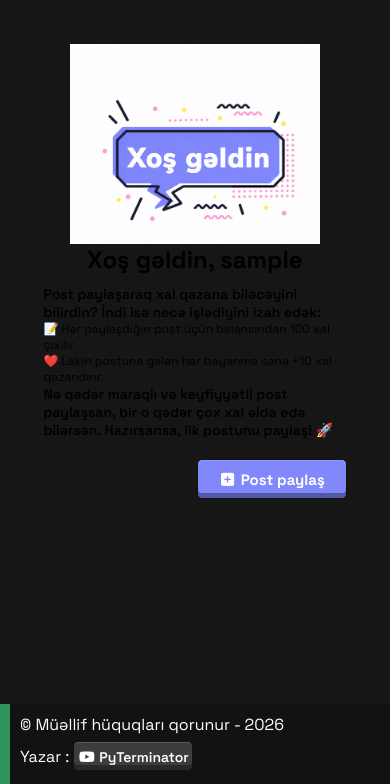
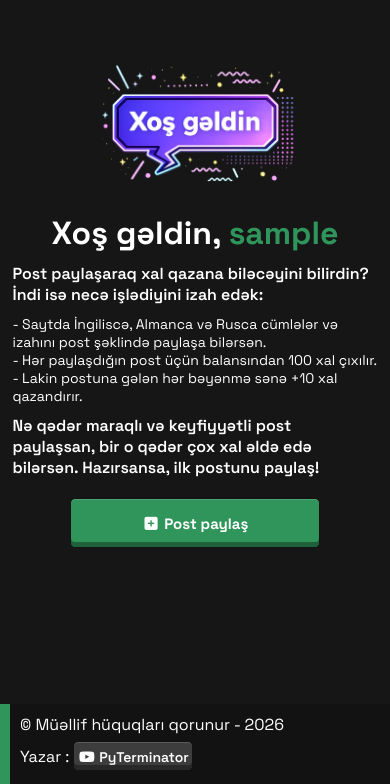
Before and after one commit to pyterminator/LCorner, a Django app: page /dashboard/ in a window 390 px wide. Shown: the part 60-844 px from the top of the page. Run offline with Django 5.2, Linux system fonts and the light colour scheme; the visitor is signed in with stand-in values (Sample User, id 1); data comes from the database, SQL or seed files in the repository; data that the repository does not hold is empty; style sheets or scripts are compiled from the project's sources; some libraries are stand-ins or nearby versions.

Commit message:
Day-13 4

```diff
--- a/dashboard/views.py
+++ b/dashboard/views.py
@@ -4,22 +4,17 @@ from django.contrib.auth.decorators import login_required
 from post.models import Post
 from member.models import Account
 
-from datetime import date
-
-START_DATE = date(2026, 5, 7)
 
 # Butun userlər girə bilər
 @login_required
 def Dashboard(request):
-    today = date.today()
-    days = (today - START_DATE).days + 1
+
 
     posts = Post.objects.filter(approved=True).filter(is_public=True).all().order_by('-id')
     my_account = Account.objects.filter(user=request.user).first()
 
 
     data = {
-        "days": days,
         "has_post": Post.objects.filter(author=my_account).first(),
         "posts": posts
     }
--- a/static/css/dashboard-style.min.css
+++ /dev/null
@@ -1 +0,0 @@
-/*# sourceMappingURL=dashboard-style.min.css.map */
--- a/static/scripts/custom.js
+++ b/static/scripts/custom.js
@@ -10,7 +10,7 @@ function openDropdownMenu(btn) {
 
 function openSelect(header) {
     const my_select = header.closest(".select")
-    if (!my_select.classList.contains('disabled')){
+    if (!my_select.classList.contains('disabled')) {
         my_select.classList.toggle("opened")
     }
 }
@@ -28,19 +28,19 @@ function showSelectValue(inp) {
     openSelect(inp.parentElement.querySelector(".header"))
 }
 
-function openPriceSelect(inp){
+function openPriceSelect(inp) {
     const price = inp.parentElement.parentElement.nextElementSibling
-    if (inp.getAttribute('value')==1){
+    if (inp.getAttribute('value') == 1) {
         price.classList.remove("disabled")
-    } else if (inp.getAttribute('value')==0) {
+    } else if (inp.getAttribute('value') == 0) {
         price.classList.add("disabled")
     }
 }
 
 
-function showPassword(i){
+function showPassword(i) {
     const password_input = i.parentElement.nextElementSibling
-    if (password_input.getAttribute("type") == "password"){
+    if (password_input.getAttribute("type") == "password") {
         password_input.type = "text"
         password_input.placeholder = "Ş i f r ə n i z"
         i.className = "fa-solid fa-eye-slash"
@@ -52,29 +52,29 @@ function showPassword(i){
 }
 
 
-function validateUsername(inp){
+function validateUsername(inp) {
     const alert_box = inp.nextElementSibling
     const username = inp.value
 
-    if(username == ""){
+    if (username == "") {
         alert_box.innerText = "İstifadəçi adı boş ola bilməz!"
-    } else if (username.length <= 2){
+    } else if (username.length <= 2) {
         alert_box.innerText = "İstifadəçi adı minimum 3 simvoldan ibarət olmalıdır!"
-    } else if (!/^[a-z]+$/.test(username)){
+    } else if (!/^[a-z]+$/.test(username)) {
         alert_box.innerText = "İstifadəçi adında yalnız ingiliscə kiçik hərflər ola bilər!"
     } else {
         alert_box.innerText = ""
     }
 }
 
-function validatePassword(inp){
+function validatePassword(inp) {
     const alert_box = inp.nextElementSibling
     const password = inp.value
     const repassword = inp.parentElement.querySelector("input[name=repassword]")
 
-    if(password == ""){
+    if (password == "") {
         alert_box.innerText = "Şifrənizi daxil edin!"
-    } else if (password.length <= 7){
+    } else if (password.length <= 7) {
         alert_box.innerText = "Şifrə minimum 8 simvoldan ibarət olmalıdır"
     } else {
         alert_box.innerText = ""
@@ -85,10 +85,10 @@ function validatePassword(inp){
 }
 
 
-function validateEmail(inp){
+function validateEmail(inp) {
     const alert_box = inp.nextElementSibling
     const EMAIL_PATTERN = /^[A-Za-z0-9](?:[A-Za-z0-9._-]{1,}[A-Za-z0-9])?@[A-Za-z0-9](?:[A-Za-z0-9-]{0,}[A-Za-z0-9])?(?:\.[A-Za-z]{2,})+$/;
-    if(!EMAIL_PATTERN.test(inp.value)){
+    if (!EMAIL_PATTERN.test(inp.value)) {
         alert_box.innerText = "E-mail doğru formatda deyil!"
     } else {
         alert_box.innerText = ""
@@ -96,14 +96,14 @@ function validateEmail(inp){
 }
 
 
-function validateRePassword(inp){
+function validateRePassword(inp) {
     const password = inp.parentElement.querySelector("input[name=password]").value
     const repassword = inp.value
     const alert_box = inp.nextElementSibling
 
 
 
-    if (password != repassword){
+    if (password != repassword) {
         alert_box.innerText = "Şifrələr eyni deyil!"
     } else {
         alert_box.innerText = ""
@@ -111,13 +111,13 @@ function validateRePassword(inp){
 }
 
 
-function ToggleSidebarMenu(span){
+function ToggleSidebarMenu(span) {
     const sidebar = document.querySelector("#root > div:nth-child(1)")
     const blank = document.querySelector("#root > div:nth-child(2)")
 
 
 
-    if (span.dataset.val == "1"){
+    if (span.dataset.val == "1") {
         sidebar.style.display = "none"
         sidebar.style.left = "0"
         blank.style.width = "100%";
@@ -132,11 +132,11 @@ function ToggleSidebarMenu(span){
     }
 }
 
-function closeModal(btn){
+function closeModal(btn) {
     btn.parentElement.parentElement.parentElement.style.display = "none"
 }
 
-function deleteAndCloseModal(btn){
+function deleteAndCloseModal(btn) {
     const delete_url = btn.closest(".main-modal").dataset.url
     window.location.href = delete_url
 }
@@ -152,7 +152,7 @@ function openModal(event) {
     modal.dataset.url = event.currentTarget.getAttribute("href")
 }
 
-function MobileToggleSidebarMenu(btn){
+function MobileToggleSidebarMenu(btn) {
     const sidebar = document.querySelector("#root > div:nth-child(1)")
     const blank = document.querySelector("#root > div:nth-child(2)")
 
@@ -161,12 +161,21 @@ function MobileToggleSidebarMenu(btn){
     sidebar.querySelector(".carpet").style.right = "0"
 }
 
-function CloseMobileSidebar(btn){
+function CloseMobileSidebar(btn) {
     btn.parentElement.parentElement.style.left = "-25rem"
     btn.parentElement.parentElement.querySelector(".carpet").style.right = "-200%"
 }
 
 
-function removeAlert(span){
+function removeAlert(span) {
     span.parentElement.remove()
 }
+
+
+const all_images = document.querySelectorAll("img")
+all_images.forEach(element => {
+    element.addEventListener("contextmenu", function (event) {
+        event.preventDefault();
+        return false;
+    })
+});
--- a/static/scss/dashboard.scss
+++ b/static/scss/dashboard.scss
@@ -1,38 +1,35 @@
 @use 'extends';
 
 .post-create-cards {
-    display: flex;
-    justify-content: space-between;
-    align-items: flex-start;
-    gap: 3rem;
-
+    margin-bottom: 5rem;
     .welcome {
-        width: 80%;
+        width: 100%;
         display: flex;
         justify-content: flex-start;
-        align-items: flex-start;
-        flex-direction: row;
-        gap: 2rem;
-        border-radius: .75rem;
-        border: .1rem solid var(--main);
-        padding: 3rem;
-        box-shadow: 0 0 .3rem .05rem var(--main);
+        align-items: center;
+        flex-direction: column;
+        background-color: var(--main);
 
 
         .card-img {
             width: 25rem;
-            height: 25rem;
-
+            height: 20rem;
             img {
                 width: 100%;
-                object-fit: contain;
+                object-fit: cover;
+                object-position: center;
             }
         }
 
         .card-body {
+            color: var(--light);
             h2 {
                 font-size: 3.2rem;
                 margin-bottom: 1rem;
+                text-align: center;
+                span{
+                    color: var(--bg);
+                }
             }
 
             p {
@@ -41,13 +38,16 @@
             }
 
             ul {
+                margin: 1rem 0;
+                display: block;
                 li {
                     font-size: 1.4rem;
                 }
             }
 
             .card-footer {
-                width: 15rem;
+                width: 25rem;
+                margin: 0 auto;
                 margin-top: 2rem;
 
                 a {
@@ -60,35 +60,8 @@
                     font-size: 1.5rem;
                     font-weight: bolder;
                     color: var(--light);
-                    background-color: #8088fc;
+                    background-color: var(--bg);
                 }
-            }
-        }
-    }
-
-    .development {
-        width: 20%;
-        box-shadow: 0 0 .1rem .005rem var(--dark);
-        background-color: var(--light);
-        padding: 1.5rem;
-        display: flex;
-        justify-content: center;
-        align-items: center;
-        flex-direction: column;
-
-        img {
-            width: 6rem;
-            height: 6rem;
-            object-fit: cover;
-        }
-
-        p {
-            font-size: 1.6rem;
-            width: 70%;
-            text-align: center;
-
-            span {
-                font-weight: bold;
             }
         }
     }
@@ -225,9 +198,9 @@
                                 font-weight: 600;
                             }
 
-                            &:nth-child(4) {
+                            &:nth-child(3) {
                                 position: absolute;
-                                top: .5rem;
+                                bottom: .5rem;
                                 right: .5rem;
                                 margin-top: .25rem;
                                 font-size: 1rem;
@@ -297,63 +270,7 @@
 }
 
 @media only screen and (max-width: 1000px) {
-    .post-create-cards {
-        .welcome {
-            width: 100%;
-            flex-direction: column;
-            justify-content: flex-start;
-            align-items: center;
-            gap: 0;
 
-            .card-img {
-                width: 25rem;
-                height: 20rem;
-                overflow: hidden;
-                margin-bottom: 0;
-
-                img {
-                    width: 25rem;
-                    height: 25rem;
-                    aspect-ratio: 1/1;
-                    object-fit: cover;
-                }
-            }
-
-            .card-body {
-                h2 {
-                    font-size: 2.4rem;
-                    text-align: center;
-                }
-
-                p {
-                    font-size: 1.4rem;
-                }
-
-                ul {
-                    li {
-                        font-size: 1.2rem;
-                    }
-                }
-
-                .card-footer {
-                    width: 100%;
-                    display: flex;
-                    justify-content: flex-end;
-
-                    a {
-                        width: 15rem;
-                        height: 4rem;
-                        line-height: 4rem;
-                    }
-
-                }
-            }
-        }
-
-        .development {
-            display: none;
-        }
-    }
 
     .posts-container {
         .container {
--- a/templates/dashboard/index.html
+++ b/templates/dashboard/index.html
@@ -17,41 +17,38 @@
 
 
 {% block root %}
-    <div class="post-create-cards">
-        {% if not has_post %}
+    {% if not has_post %}
+        <div class="post-create-cards">
             <div class="welcome">
                 <div class="card-img">
                     <img src="{% static 'images/welcome.png' %}" alt="welcome" draggable="false">
                 </div>
                 <div class="card-body">
-                    <h2>Xoş gəldin, {{request.user.username}}</h2>
+                    <h2>Xoş gəldin, <span>{{request.user.username}}</span></h2>
                     <p>
                         Post paylaşaraq xal qazana biləcəyini bilirdin? İndi isə necə işlədiyini izah edək:
                     </p>
                     <ul>
                         <li>
-                            📝 Hər paylaşdığın post üçün balansından 100 xal çıxılır.
+                            - Saytda İngiliscə, Almanca və Rusca cümlələr və izahını post şəklində paylaşa bilərsən.
                         </li>
                         <li>
-                            ❤️ Lakin postuna gələn hər bəyənmə sənə +10 xal qazandırır.
+                            - Hər paylaşdığın post üçün balansından 100 xal çıxılır.
+                        </li>
+                        <li>
+                            - Lakin postuna gələn hər bəyənmə sənə +10 xal qazandırır.
                         </li>
                     </ul>
                     <p>
-                        Nə qədər maraqlı və keyfiyyətli post paylaşsan, bir o qədər çox xal əldə edə bilərsən. Hazırsansa, ilk postunu paylaş! 🚀
+                        Nə qədər maraqlı və keyfiyyətli post paylaşsan, bir o qədər çox xal əldə edə bilərsən. Hazırsansa, ilk postunu paylaş!
                     </p>
                     <div class="card-footer">
                         <a href="{% url 'postcreate' %}"><i class="fa-solid fa-square-plus"></i> Post paylaş</a>
                     </div>
                 </div>
             </div>
-            <div class="development">
-                <img src="{% static 'images/programmer.gif' %}" alt="code" draggable="false">
-                <p>
-                    Layihənin inkişafına <span>{{ days }}</span> gün əvvəl başlanılıb.
-                </p>
-            </div>
-        {% endif %}
-    </div>
+        </div>
+    {% endif %}
 
     {% if posts %}
     <div class="posts-container">
```
Also changed, not shown: static/scss/account.scss (+52 -37 lines), templates/dashboard/account.html (+6 -62 lines), media/avatars/BJ7GeznEo8.jpg (added), media/avatars/tJXO2qYUOj.png (added), static/css/account.min.css, static/css/dashboard.min.css, static/css/quiz-models.min.css (deleted), static/images/welcome.png, 4 other files.
